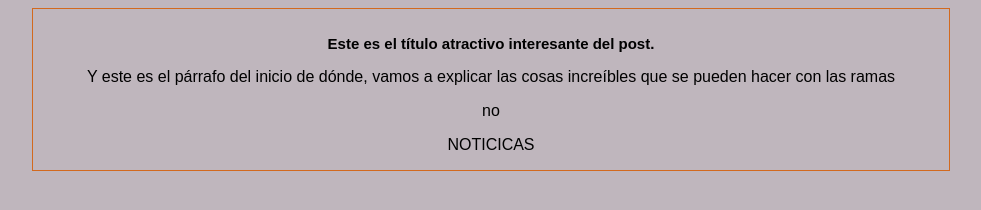
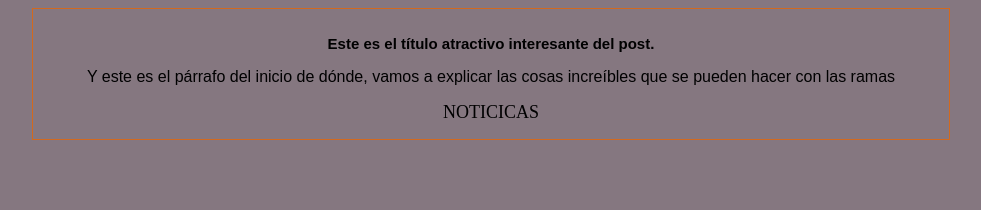
Before and after one commit to hoveimarlopez/hyperblog, a plain HTML site: page index.html in a window 1280 px wide. Shown: the whole page, without its empty margins (149-1130 px from the left). Drawn offline with Linux system fonts and the light colour scheme.

Commit message:
mi tercer commit

```diff
--- a/css/style.css
+++ b/css/style.css
@@ -1,5 +1,5 @@
 body{
-    background-color: rgb(191, 182, 189);
+    background-color: rgb(133, 119, 128);
     font-family: Arial, Helvetica, sans-serif;
 }
 #container{
@@ -18,3 +18,6 @@ body{
     font-size: large;
     font-family: 'Times New Roman', Times, serif;
 }
+#container:hover {
+    background-color: rgb(114, 123, 123);
+}
--- a/index.html
+++ b/index.html
@@ -16,8 +16,8 @@
             cosas increíbles que se pueden
             hacer con las ramas</p>
             </div>
-            <section>
-                <p> no</p>NOTICICAS
+            <section class="section">
+                NOTICICAS
             </section>
     </div>
 </body>
```
